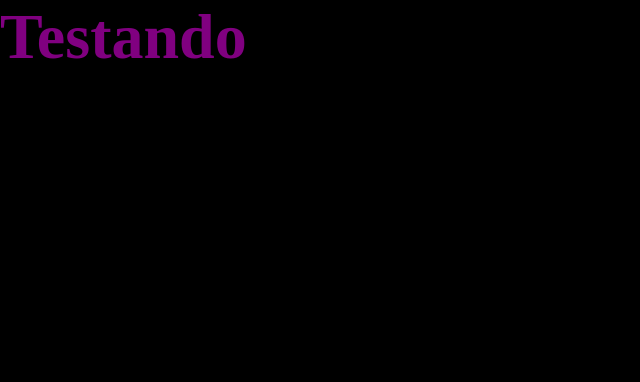
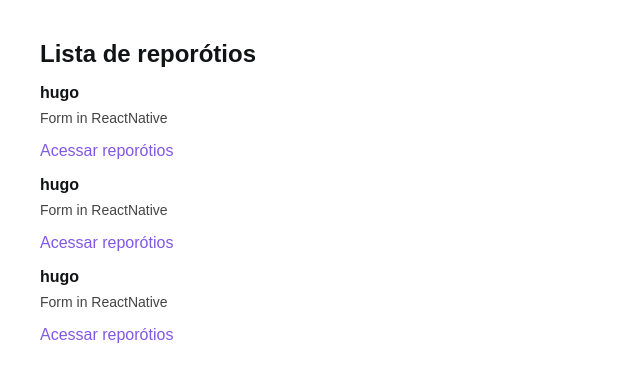
Before and after one commit to Hugovarellaa/clone-homepage-tesla, a React app: page / in a window 1280 px wide. Shown: the top 382 px of the page, without its empty margins (0-640 px from the left). Built offline with nearby package versions, Linux system fonts and the light colour scheme.

Commit message:
estilizando a lista
Ch-3 ep01 finish

```diff
--- a/package.json
+++ b/package.json
@@ -18,10 +18,12 @@
     "@babel/core": "^7.15.8",
     "@babel/preset-env": "^7.15.8",
     "@babel/preset-react": "^7.14.5",
+    "@pmmmwh/react-refresh-webpack-plugin": "^0.5.1",
     "babel-loader": "^8.2.2",
     "css-loader": "^6.4.0",
     "html-webpack-plugin": "^5.3.2",
     "node-sass": "^6.0.1",
+    "react-refresh": "^0.10.0",
     "sass-loader": "^12.2.0",
     "style-loader": "^3.3.0",
     "webpack": "^5.58.2",
--- a/src/App.jsx
+++ b/src/App.jsx
@@ -1,7 +1,11 @@
+import { RepositoryList } from './components/RepositoryList'
 import './styles/global.scss'
 
 export function App() {
   return (
-    <h1> Testando </h1>
+    <>
+      <RepositoryList />
+
+    </>
   )
 }
--- /dev/null
+++ b/src/components/RepositoryItem.jsx
@@ -0,0 +1,11 @@
+export function RepositoryItem (props) {
+  return(
+    <li>
+          <strong>{props.caixa?.name ?? 'Default'}</strong>
+          <p>{props.caixa.description}</p>
+          <a href={props.caixa.link}>
+            Acessar reporótios
+          </a>
+        </li>
+  )
+}
--- /dev/null
+++ b/src/components/RepositoryList.jsx
@@ -0,0 +1,24 @@
+import { RepositoryItem } from "./RepositoryItem";
+import '../styles/repositories.scss'
+
+
+const repository = {
+  name: "hugo",
+  description: "Form in ReactNative",
+  link: "https://sass-lang.com/documentation/syntax/structure"
+}
+
+export function RepositoryList() {
+  return (
+    <section className="repository-list">
+      <h1>Lista de reporótios</h1>
+
+      <ul>
+        <RepositoryItem caixa={repository} />
+        <RepositoryItem caixa={repository} />
+        <RepositoryItem caixa={repository} />
+
+      </ul>
+    </section>
+  );
+}
--- a/src/styles/global.scss
+++ b/src/styles/global.scss
@@ -5,12 +5,6 @@
 }
 
 body {
-  font: Arial, Helvetica, sans-serif;
-  background: black;
-  color: #ffffff;
-
-  h1{
-    font-size: 64px;
-    color: purple;
-  }
+  font: 16px "Helvetica Neve", sans-serif;
+  color: #121314;
 }
--- /dev/null
+++ b/src/styles/repositories.scss
@@ -0,0 +1,30 @@
+section.repository-list {
+  margin: 40px;
+
+  h1 {
+    margin-bottom: 16px;
+  }
+
+  ul {
+    list-style: none;
+
+    li {
+      & + li {
+        margin-top: 16px;
+      }
+    }
+
+    p {
+      font-size: 14px;
+      color: #444444;
+      margin-top: 8px;
+    }
+
+    a {
+      display: inline-block;
+      margin-top: 16px;
+      text-decoration: none;
+      color: #8257e6;
+    }
+  }
+}
--- a/webpack.config.js
+++ b/webpack.config.js
@@ -1,6 +1,7 @@
 const path = require("path");
 const HtmlWebpackPlugin = require("html-webpack-plugin");
 const isDevelopment = process.env.NODE_ENV !== "production";
+const ReactRefreshWebpackPlugin = require("@pmmmwh/react-refresh-webpack-plugin");
 
 module.exports = {
   mode: isDevelopment ? "development" : "production",
@@ -14,10 +15,11 @@
     extensions: [".js", ".jsx"],
   },
   plugins: [
+    isDevelopment && new ReactRefreshWebpackPlugin(),
     new HtmlWebpackPlugin({
       template: path.resolve(__dirname, "public", "index.html"),
     }),
-  ],
+  ].filter(Boolean),
   devServer: {
     static: {
       directory: path.resolve(__dirname, "public"),
@@ -28,12 +30,19 @@
       {
         test: /\.jsx$/,
         exclude: /node_modules/,
-        use: "babel-loader",
+        use: {
+          loader: "babel-loader",
+          options: {
+            plugins: [
+              isDevelopment && require.resolve("react-refresh/babel"),
+            ].filter(Boolean),
+          },
+        },
       },
       {
         test: /\.scss$/,
         exclude: /node_modules/,
-        use: ["style-loader", "css-loader" , "sass-loader"],
+        use: ["style-loader", "css-loader", "sass-loader"],
       },
     ],
   },
```
Also changed, not shown: 1 other file (tests, documents, lock files or other folders).
